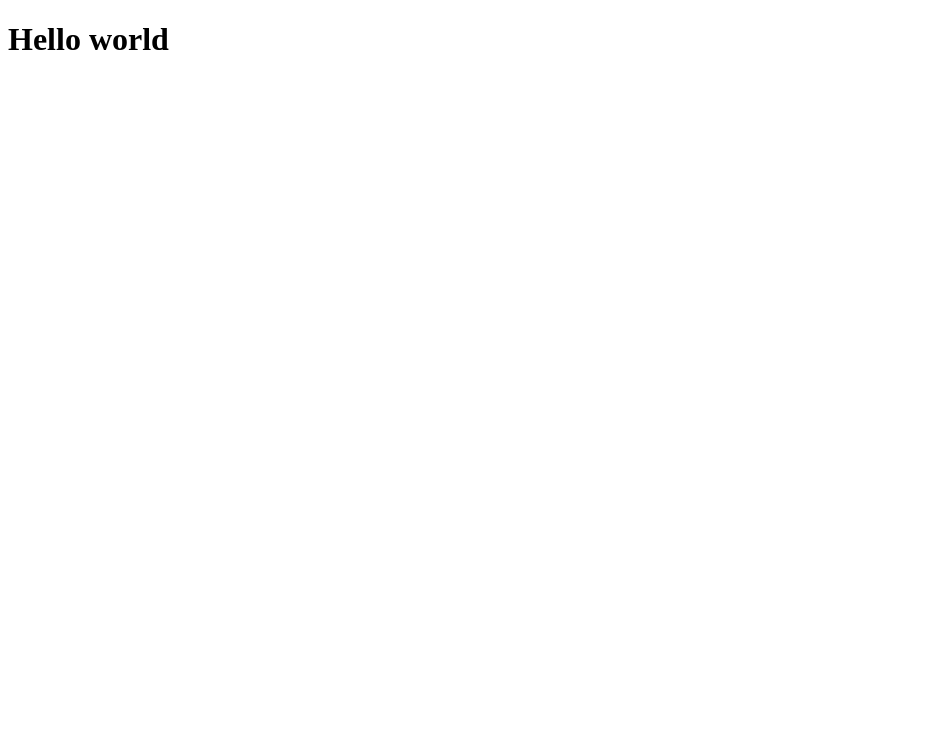
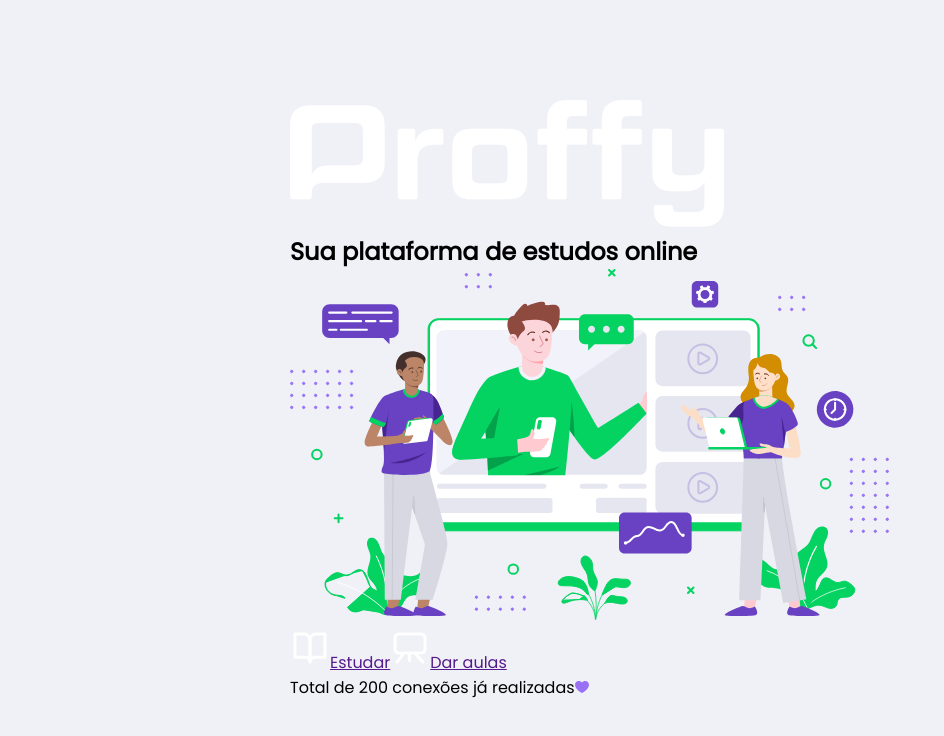
Before and after one commit to vandodev/nlw-Trilha-omnistack-Proffy, a React (Create React App) app in the folder web/: page / in a window 1280 px wide. Shown: the top 736 px of the page, without its empty margins (0-944 px from the left). Built offline with nearby package versions, Linux system fonts and the light colour scheme.

Commit message:
Criação da estrutura da pagina Landing

```diff
--- a/web/public/index.html
+++ b/web/public/index.html
@@ -4,6 +4,8 @@
     <meta charset="utf-8" />
     <meta name="viewport" content="width=device-width, initial-scale=1" />
     <meta name="theme-color" content="#000000" />
+
+    <link href="https://fonts.googleapis.com/css2?family=Archivo:wght@400;700&family=Poppins&display=swap" rel="stylesheet">
 
     <title>Proffy</title>
   </head>
--- a/web/src/App.tsx
+++ b/web/src/App.tsx
@@ -1,10 +1,12 @@
 import React from 'react';
+
+import'./assets/styles/global.css';
+import'./pages/landing/index';
+import Landing from './pages/landing/index';
 
 function App() {
   return (
-    <div className="App">
-      <h1>Hello world</h1>
-    </div>
+    <Landing />
   );
 }
 
--- /dev/null
+++ b/web/src/assets/styles/global.css
@@ -0,0 +1,60 @@
+:root {
+    --color-background: #F0F0F7;
+    --color-primary-lighter: #9871F5;
+    --color-primary-light: #916BEA;
+    --color-primary: #8257E5;
+    --color-primary-dark: #774DD6;
+    --color-primary-darker: #6842C2;
+    --color-secundary: #04D361;
+    --color-secundary-dark: #04BF58;
+    --color-title-in-primary: #FFFFFF;
+    --color-text-in-primary: #D4C2FF;
+    --color-text-title: #32264D;
+    --color-text-complement: #9C98A6;
+    --color-text-base: #6A6180;
+    --color-line-in-white: #E6E6F0;
+    --color-input-background: #F8F8FC;
+    --color-button-text: #FFFFFF;
+    --color-box-base: #FFFFFF;
+    --color-box-footer: #FAFAFC;
+
+    font-size: 60%;
+  }
+
+  *{
+      margin: 0;
+      padding: 0;
+      box-sizing: border-box;
+  }
+
+  html, body, #root{
+      height: 100vh;
+  }
+
+  body{
+      background: var(--color-background);
+  }
+
+  #root{
+      display: flex;
+      align-items: center;
+      justify-content: center;
+  }
+
+  body,
+  input,
+  textarea,
+  button{
+      font: 500 1.6rem Poppins;
+  }
+
+  .conteiner{
+      width: 90vw;
+      max-width: 700px;
+  }
+
+  @media (min-width:700px){
+      :root{
+          font-size: 62.5%;
+      }
+  }
--- /dev/null
+++ b/web/src/pages/landing/index.tsx
@@ -0,0 +1,49 @@
+import React from 'react';
+
+import LogoImg from '../../assets/images/logo.svg'
+import LandingImg from '../../assets/images/landing.svg'
+import StudyIcons from '../../assets/images/icons/study.svg'
+import GiveClasesIcon from '../../assets/images/icons/give-classes.svg'
+import PurpleHeartIcon from '../../assets/images/icons/purple-heart.svg'
+
+
+function Landing(){
+    return (
+        <div id="page-landing">
+            <div id="page-landing-content" className="conteiner">
+                <div className="logo-conteiner">
+                    <img src={LogoImg} alt="Logo proffy"/>
+                    <h2>Sua plataforma de estudos online</h2>
+                </div>
+
+                <img
+                    src={LandingImg}
+                    alt="Plataforma de estudos"
+                    className="hero-image"
+                />
+
+                <div className="buttons-conteiner">
+
+                    <a href="" className="study">
+                        <img src={StudyIcons} alt="Estudar"/>
+                        Estudar
+                    </a>
+
+                    <a href="" className="give-glasses">
+                        <img src={GiveClasesIcon} alt="Dar aulas"/>
+                        Dar aulas
+                    </a>
+
+                </div>
+
+                <span className="total-conections">
+                    Total de 200 conexões já realizadas
+                    <img src={PurpleHeartIcon} alt="icone coração"/>
+                </span>
+
+            </div>
+        </div>
+    )
+}
+
+export default Landing;
```
